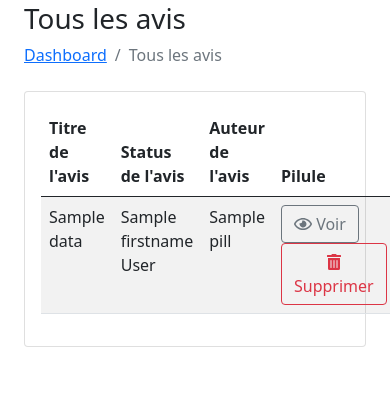
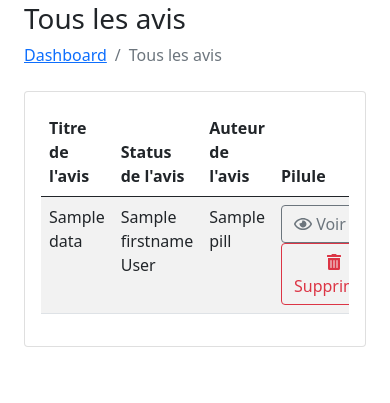
Before and after one commit to chris-rousseau/maestra, a Symfony app: template templates/admin/review_pill/index.html.twig in a window 390 px wide; the page is wider, and only the part inside the window is pictured. Shown: the part 78-481 px from the top of that part. Run offline with Twig, Linux system fonts and the light colour scheme; the template is opened without the code that fills it: most values are stand-ins (such as "Sample title", 1, 10 or a date in 2020); some libraries are stand-ins or nearby versions.

Commit message:
responsive design added for the admin reviews pages

```diff
--- a/templates/admin/review_pill/index.html.twig
+++ b/templates/admin/review_pill/index.html.twig
@@ -7,7 +7,7 @@
 {% block body %}
 
 
-	<div class="container-fluid px-4">
+	<div class="container px-4 mx-0">
 		<h1 class="mt-4">Tous les avis</h1>
 		<ol class="breadcrumb mb-4">
 			<li class="breadcrumb-item">
@@ -17,6 +17,8 @@
 		</ol>
 		<div class="card mb-4">
 			<div class="card-body">
+{# Responsive/mobile first #}
+        <div class="table-responsive">
         <table class="table table-striped">
 
     <thead>
@@ -65,6 +67,7 @@
 </table>
 </div>
 </div>
+</div>
 
             {{ knp_pagination_render(data) }}
 
--- a/templates/admin/review_pill/index.moderation.html.twig
+++ b/templates/admin/review_pill/index.moderation.html.twig
@@ -5,7 +5,7 @@
 
 
 {% block body %}
-<div class="container-fluid px-4">
+	<div class="container px-4 mx-0">
 		<h1 class="mt-4">Liste des avis à valider</h1>
 		<ol class="breadcrumb mb-4">
 			<li class="breadcrumb-item">
@@ -15,6 +15,8 @@
         </ol>
         <div class="card mb-4">
 			<div class="card-body">
+{# Responsive/mobile first #}
+        <div class="table-responsive">
         <table class="table table-striped">
 
      {% if data is empty %}
@@ -68,6 +70,7 @@
             {% endif %}
     </tbody>
 </table>
+</div>
             <ul class="pagination">
             <li>{{ knp_pagination_render(data) }}</li>
             </ul>
```
Also changed, not shown: templates/admin/review_pill/details.html.twig (+6 -5 lines).
